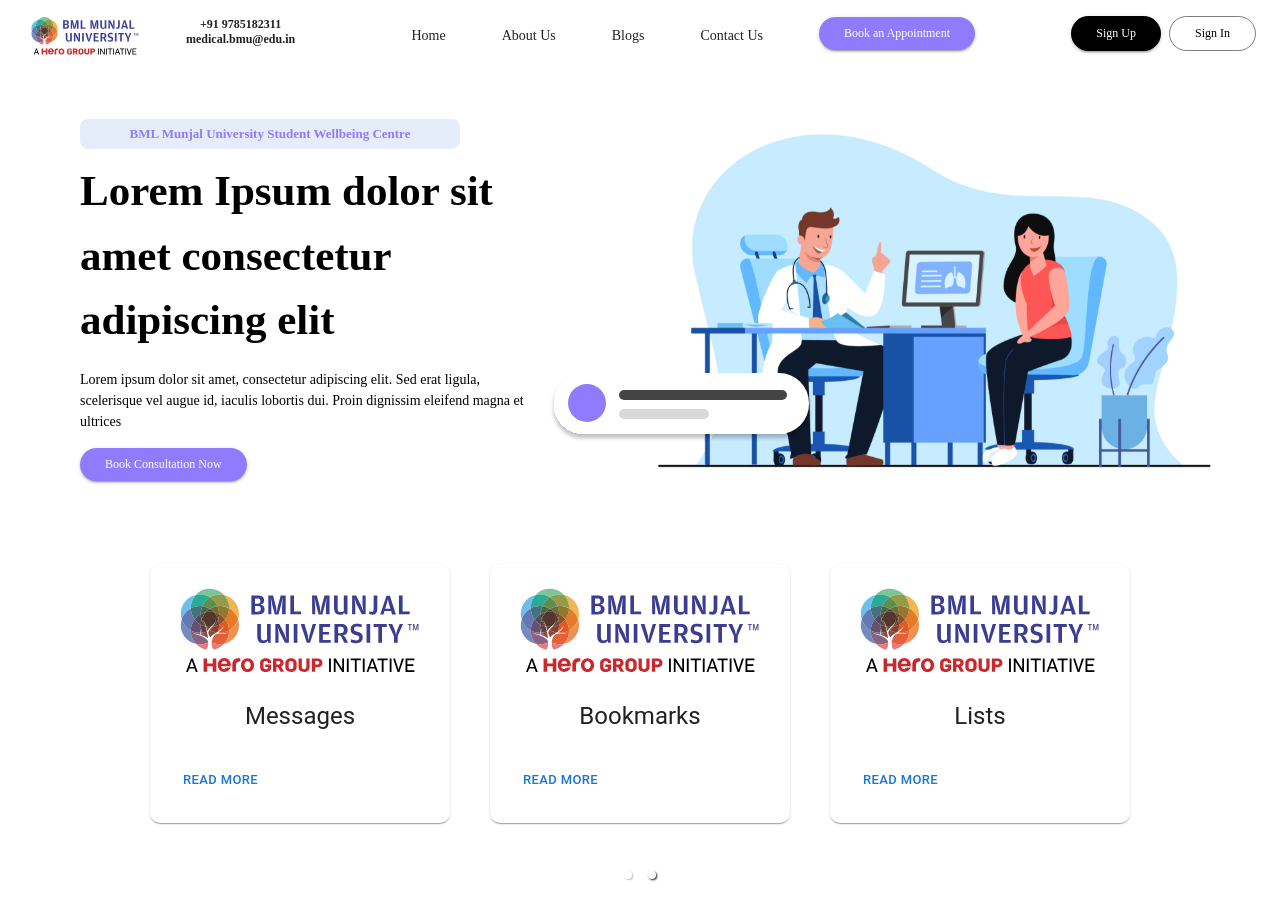
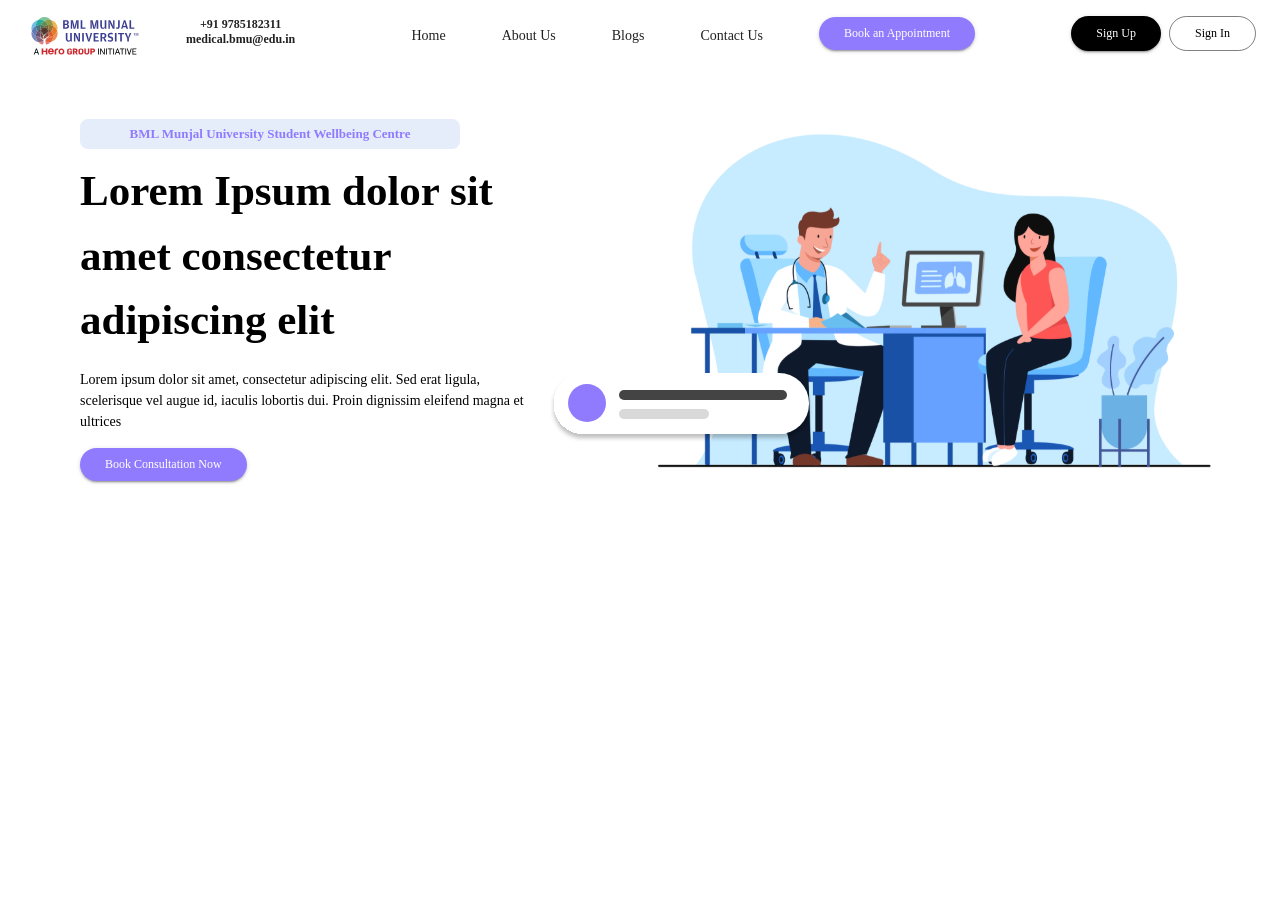
Before and after one commit to km0401/BMUStudentWellbeing, a React (Create React App) app: page / in a window 1280 px wide. Shown: the top 920 px of the page. After the commit the page ends 800 px from the top, so only its background shows below. Built offline with nearby package versions, Linux system fonts and the light colour scheme.

Commit message:
Blogs Carousel Added

```diff
--- a/src/App.js
+++ b/src/App.js
@@ -16,7 +16,7 @@
     }}>
 <Header/>
 <HeroBanner/>
-<BlogCarousel/>
+{/* <BlogCarousel/> */}
 </Auth0Provider>
       )
     }
```
